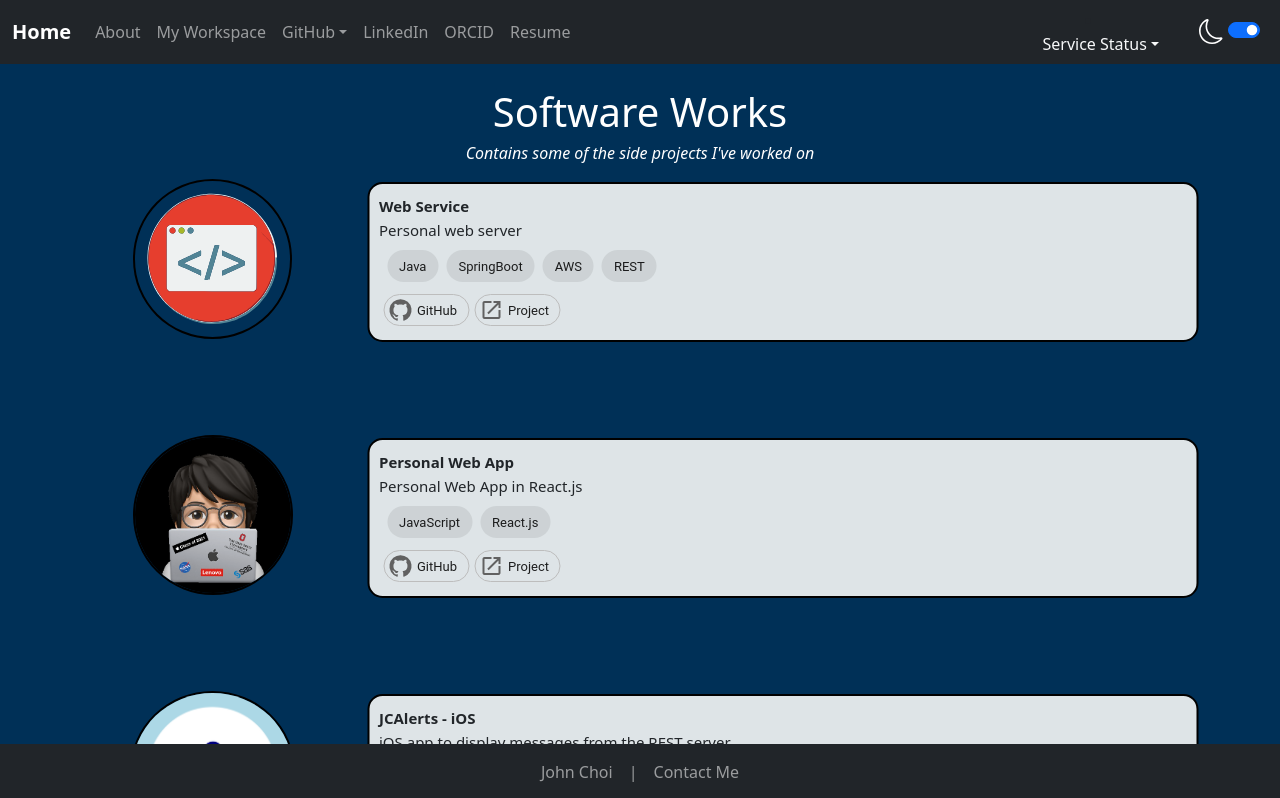
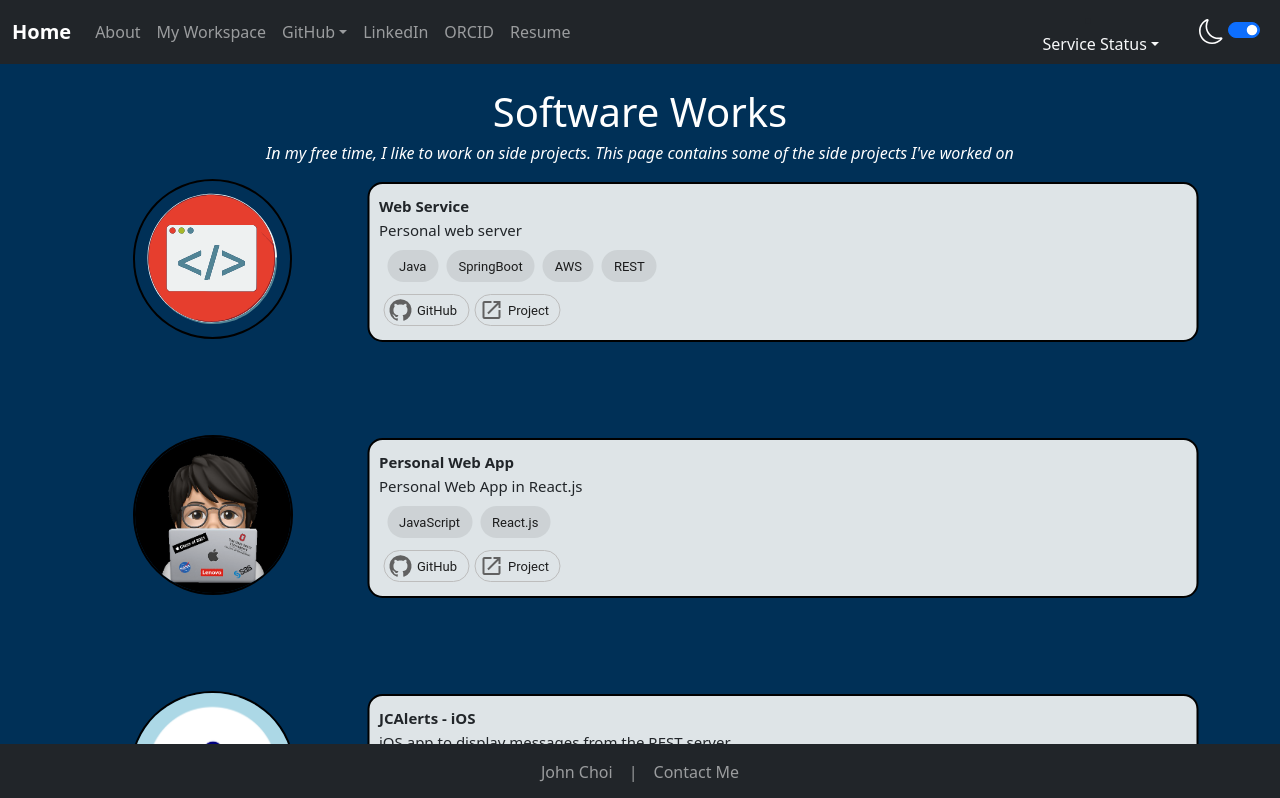
Before and after one commit to johnchoi96/johnchoi96.github.io, a React (Create React App) app: page /myworkspace/software in a window 1280 px wide. Shown: the top 798 px of the page. Built offline with nearby package versions, Linux system fonts and the light colour scheme; no server answers.

Commit message:
Subtitle change

```diff
--- a/src/pages/myworkspacepage/software/SoftwareWorksPage.jsx
+++ b/src/pages/myworkspacepage/software/SoftwareWorksPage.jsx
@@ -97,7 +97,7 @@
             <h1 className={`text-${getFontColorText()}`}>Software Works</h1>
             <h6 className={`text-${getFontColorText()}`}>
                 <i>
-                    Contains some of the side projects I've worked on
+                    In my free time, I like to work on side projects. This page contains some of the side projects I've worked on
                 </i>
             </h6>
             {
```
